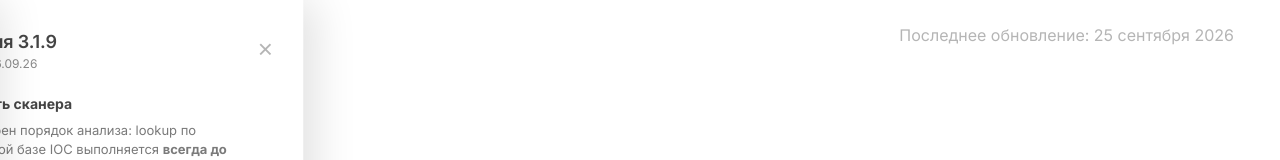
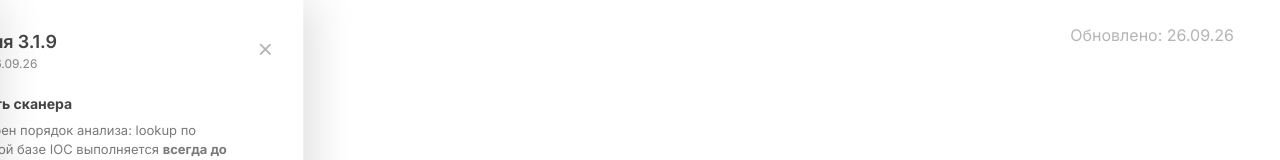
Before and after one commit to endlessbum/SCUApp, a website: page index.html in a window 1280 px wide. Shown: the top 160 px of the page. Drawn offline with Linux system fonts and the light colour scheme; no server answers.

Commit message:
Минорное

```diff
--- a/index.html
+++ b/index.html
@@ -457,7 +457,7 @@
     <nav class="nav">
         <button class="versions-toggle" id="versionsToggle" aria-expanded="false" aria-controls="versionsPanel">Версии <span aria-hidden="true">→</span></button>
         <div class="nav-meta">
-            <span class="nav-date">Последнее обновление: 25 сентября 2026</span>
+            <span class="nav-date">Обновлено: 26.09.26</span>
             <span class="nav-stat" id="statVisits">Посещений: —</span>
             <span class="nav-stat" id="statDownloads">Загрузок: —</span>
         </div>
```
